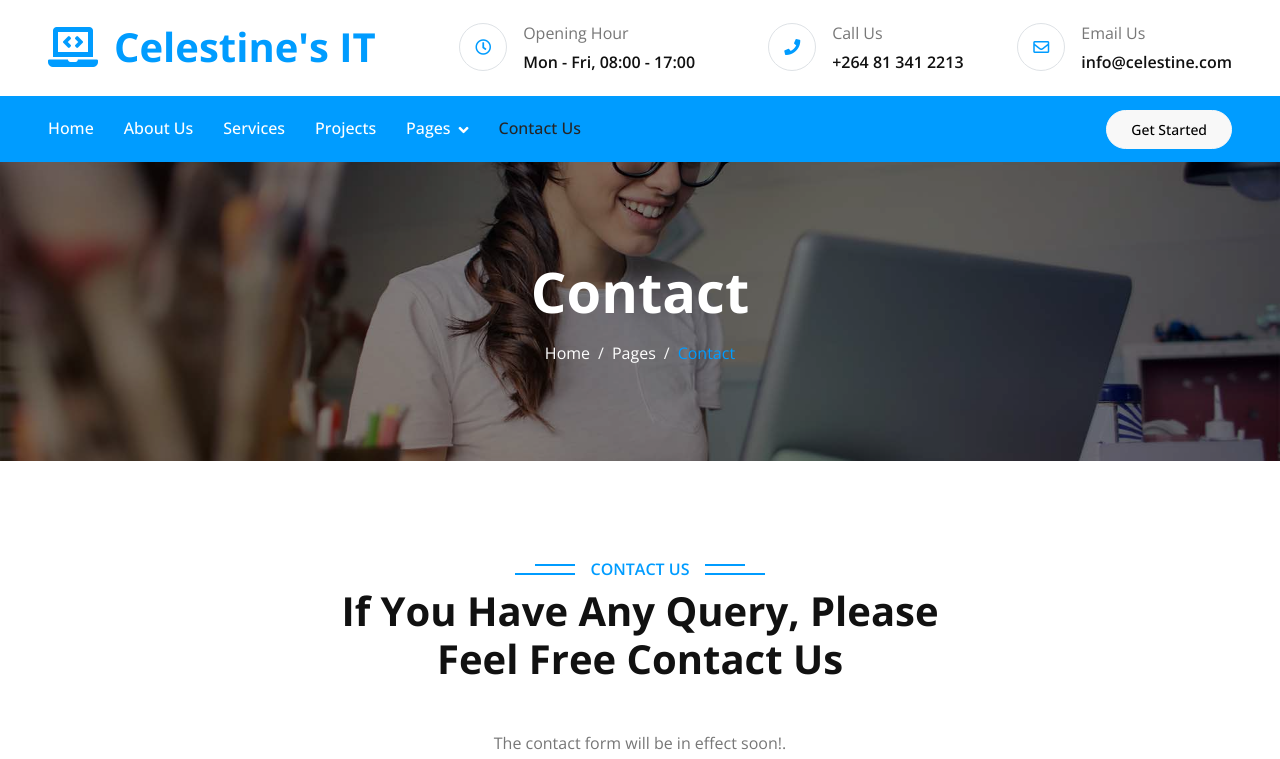
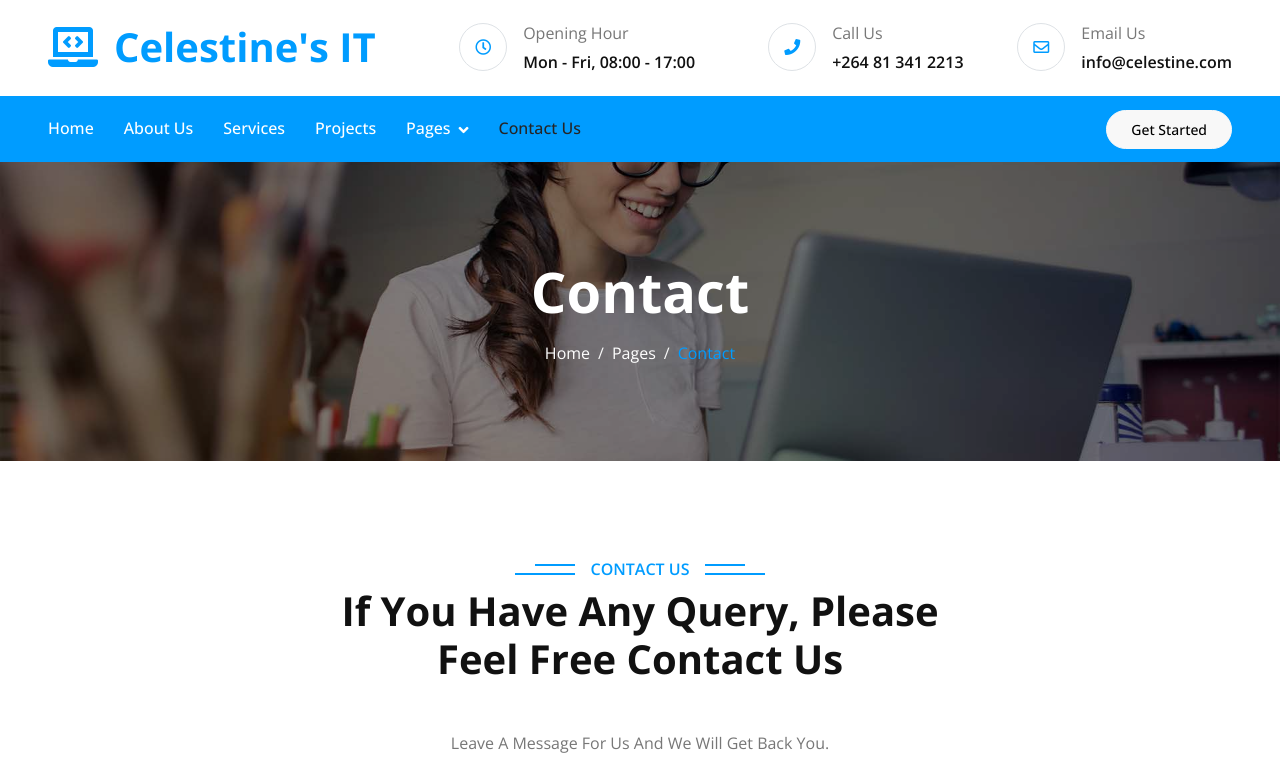
Before and after one commit to CelestineIT/site, a plain HTML site: page contact.html in a window 1280 px wide. Shown: the part 41-800 px from the top of the page. Drawn offline with nearby package versions, Linux system fonts and the light colour scheme.

Commit message:
Update contact.html

```diff
--- a/contact.html
+++ b/contact.html
@@ -171,7 +171,7 @@
             </div>
             <div class="row g-0 justify-content-center">
                 <div class="col-lg-8 wow fadeInUp" data-wow-delay="0.5s">
-                    <p class="text-center mb-4">The contact form will be in effect soon!.</p>
+                    <p class="text-center mb-4">Leave A Message For Us And We Will Get Back You.</p>
                     <form>
                         <div class="row g-3">
                             <div class="col-md-6">
```
